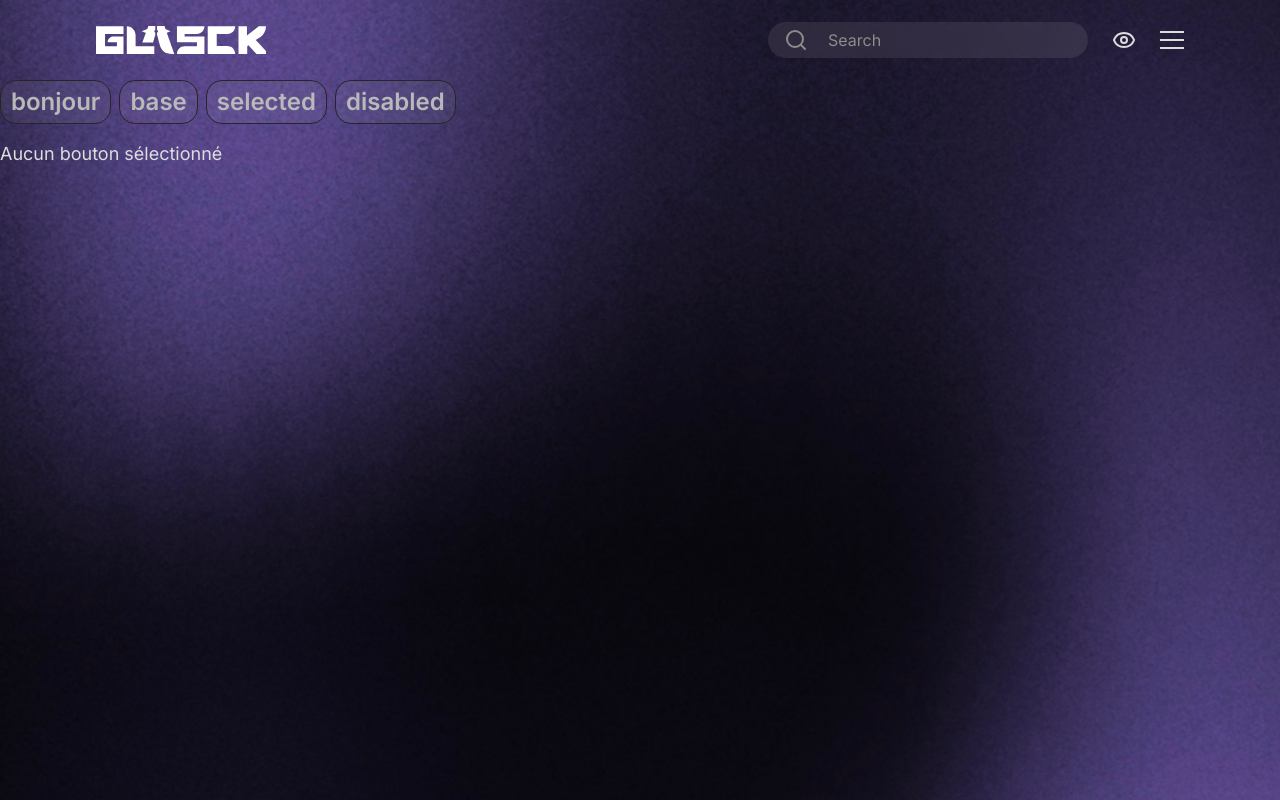
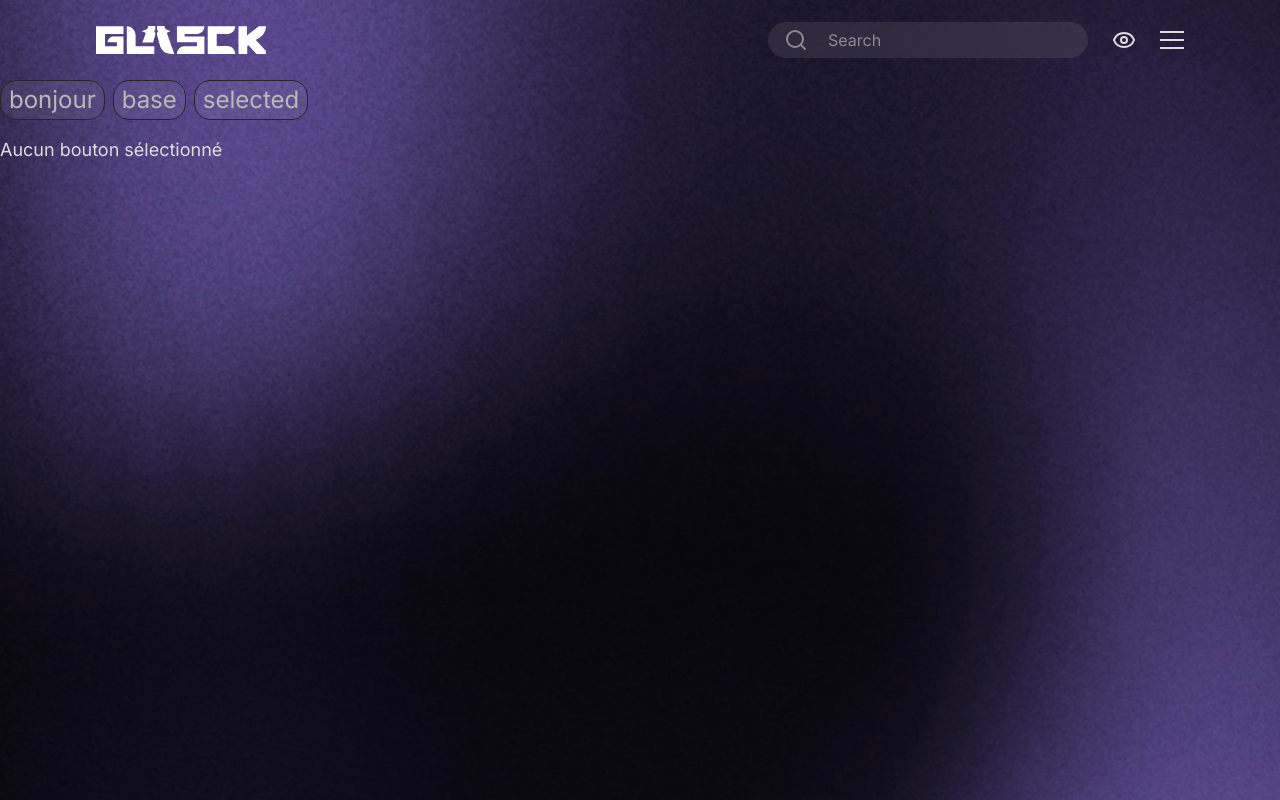
Before and after one commit to Glasck-int/LolWebsite, a Next.js app: page /en in a window 1280 px wide. Shown: the top 800 px of the page. Built offline with nearby package versions, Linux system fonts and the light colour scheme.

Commit message:
button bar

```diff
--- a/src/app/[locale]/globals.css
+++ b/src/app/[locale]/globals.css
@@ -23,7 +23,12 @@
   --color-dark-violet: #6022cd;
   --color-grey: #8c8c8c;
   --color-clear-grey: #bab9b9;
+  --color-dark-grey: #262626;
   --color-black: #141414;
+  --color-yellow: #f6de52;
+
+  /* Borders */
+  --border-dark-grey: #262626;
 }
 
 @font-face {
@@ -43,6 +48,24 @@
 @layer components {
   .subtilte {
     @apply font-inter text-white tracking-normal text-sm md:text-base;
+  }
+}
+
+@layer utilities {
+  .bg-white-06 {
+    background-color: rgba(255, 255, 255, 0.06);
+  }
+  .bg-white-04 {
+    background-color: rgba(255, 255, 255, 0.04);
+  }
+  .bg-white-10 {
+    background-color: rgba(255, 255, 255, 0.1);
+  }
+  .bg-white-20 {
+    background-color: rgba(255, 255, 255, 0.2);
+  }
+  .bg-white-30 {
+    background-color: rgba(255, 255, 255, 0.3);
   }
 }
 
--- a/src/app/[locale]/page.tsx
+++ b/src/app/[locale]/page.tsx
@@ -1,7 +1,7 @@
 "use client";
 
 import { Header } from "@/app/components/layout/Header";
-import { ButtonsHook } from "@/app/components/hooks/ButtonsHook";
+import { ButtonBar } from "@/app/components/ui/ButtonBar";
 import { useState } from "react";
 
 export default function Home() {
@@ -11,8 +11,8 @@ export default function Home() {
     <div className="flex flex-col min-h-screen w-full">
       <Header />
       <div className="h-[1000px] w-full pt-[80px]">
-        <ButtonsHook
-          options={["bonjour", "base", "selected", "disabled"]}
+        <ButtonBar
+          options={["bonjour", "base", "selected"]}
           onButtonChange={setSelectedButton}
         />
 
--- a/src/app/components/ui/Button.tsx
+++ b/src/app/components/ui/Button.tsx
@@ -18,13 +18,13 @@ export const Button: React.FC<ButtonProps> = ({
   type = "button",
 }) => {
   const baseClasses = `
-    h-[44px]
-    px-[10px]
+    h-10
+    px-2
     rounded-2xl
     border
     border-solid
     font-inter
-    font-semibold
+    font-semlibod
     text-xl
     md:text-2xl
     tracking-normal
@@ -37,14 +37,14 @@ export const Button: React.FC<ButtonProps> = ({
 
   const variantClasses = {
     base: `
-      bg-white/[0.06]
-      border-[#262626]
+      bg-white-06
+      border-dark-grey
       text-clear-grey
-      hover:bg-white/[0.1]
+      hover:bg-white-10
     `,
     selected: `
       bg-white
-      border-[#262626]
+      border-dark-grey
       text-black
       hover:bg-white/90
     `,
--- a/src/app/components/hooks/ButtonsHook.tsx
+++ b/src/app/components/ui/ButtonBar.tsx
@@ -3,7 +3,7 @@
 import { Button } from "@/app/components/ui/Button";
 import { useState } from "react";
 
-export const ButtonsHook = (props: {
+export const ButtonBar = (props: {
   options: string[];
   onButtonChange: (option: string | null) => void;
 }) => {
@@ -25,7 +25,7 @@ export const ButtonsHook = (props: {
         <Button
           key={option}
           variant={activeButton === option ? "selected" : "base"}
-          onClick={() => handleButtonClick(option)}
+          onClick={() => setActiveButton(option)}
         >
           {option}
         </Button>
```
